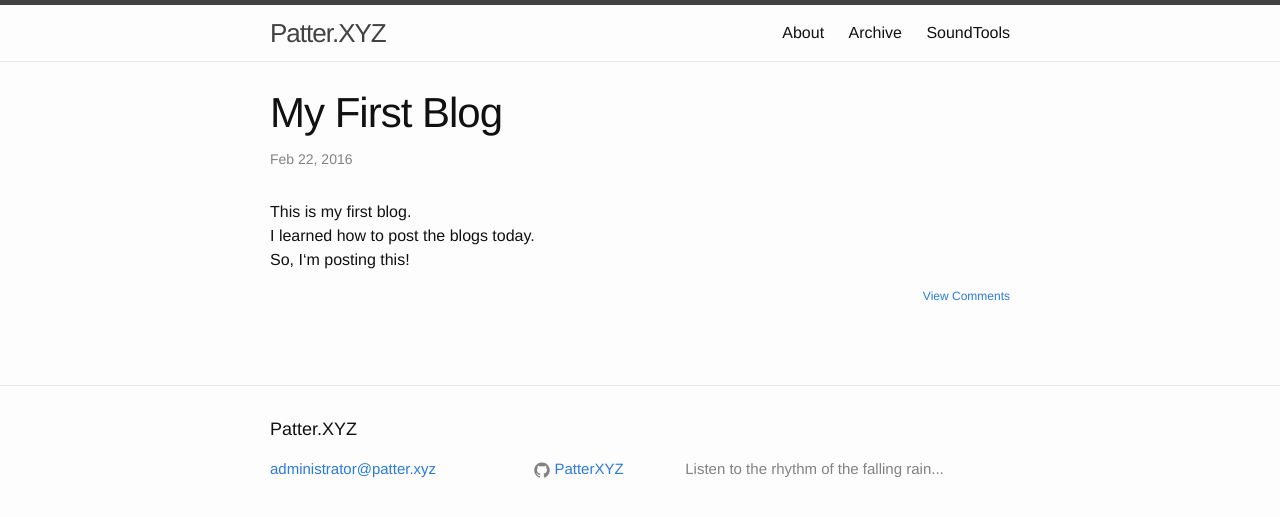
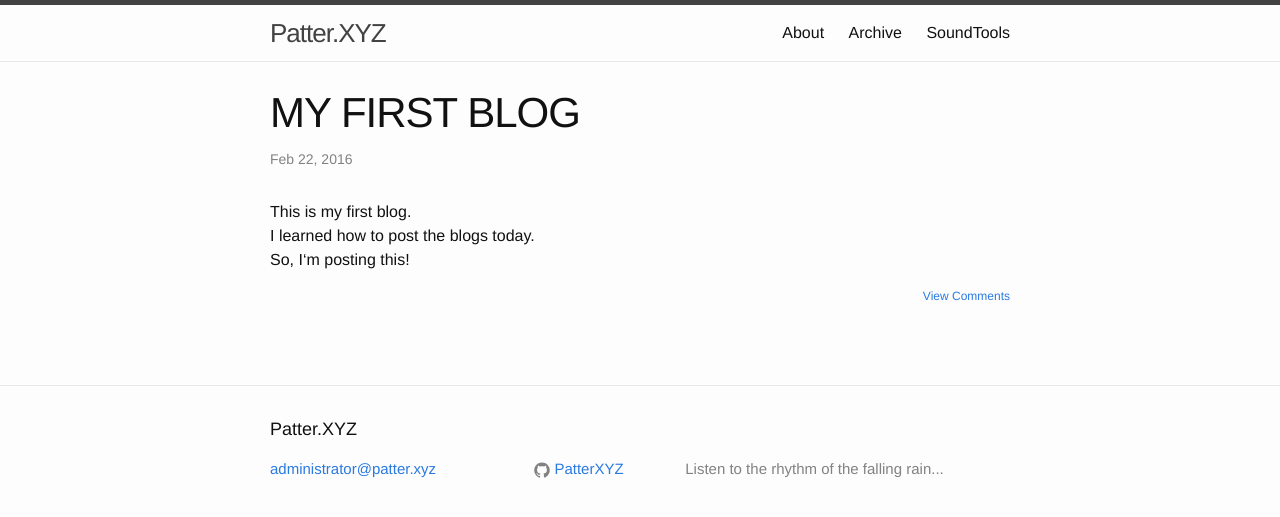
Before and after one commit to PatterXYZ/Blog, a Jekyll site: the page built from _posts/2016-02-22-myfirstblog.md, in a window 1280 px wide. Shown: the top 517 px of the page. Built offline with Jekyll 4.4.1, drawn with Linux system fonts in a browser that asks for light colours; comment, search, counter and statistics services are not loaded.

Commit message:
Update post.html

```diff
--- a/_layouts/post.html
+++ b/_layouts/post.html
@@ -4,7 +4,7 @@ layout: default
 <div class="post">
 
   <header class="post-header">
-    <h1 class="post-title">{{ page.title }}</h1>
+    <h1 class="post-title" style="text-transform:uppercase;">{{ page.title }}</h1>
     <p class="post-meta">{{ page.date | date: "%b %-d, %Y" }}{% if page.author %} • {{ page.author }}{% endif %}{% if page.meta %} • {{ page.meta }}{% endif %}</p>
   </header>
 
```
